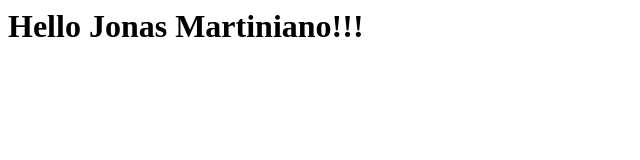
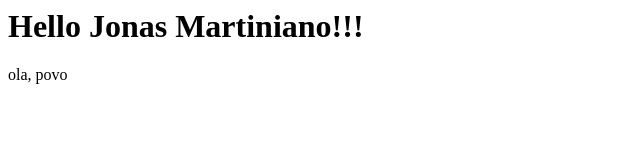
Before and after one commit to Starkgd5/live-git, a website: page index.html in a window 1280 px wide. Shown: the full height of the page, 0-640 px from the left. Drawn offline with Linux system fonts and the light colour scheme.

Commit message:
Update index.html

```diff
--- a/index.html
+++ b/index.html
@@ -1 +1,2 @@
 <h1>Hello Jonas Martiniano!!! </h1>
+<p>ola, povo</p>
```
